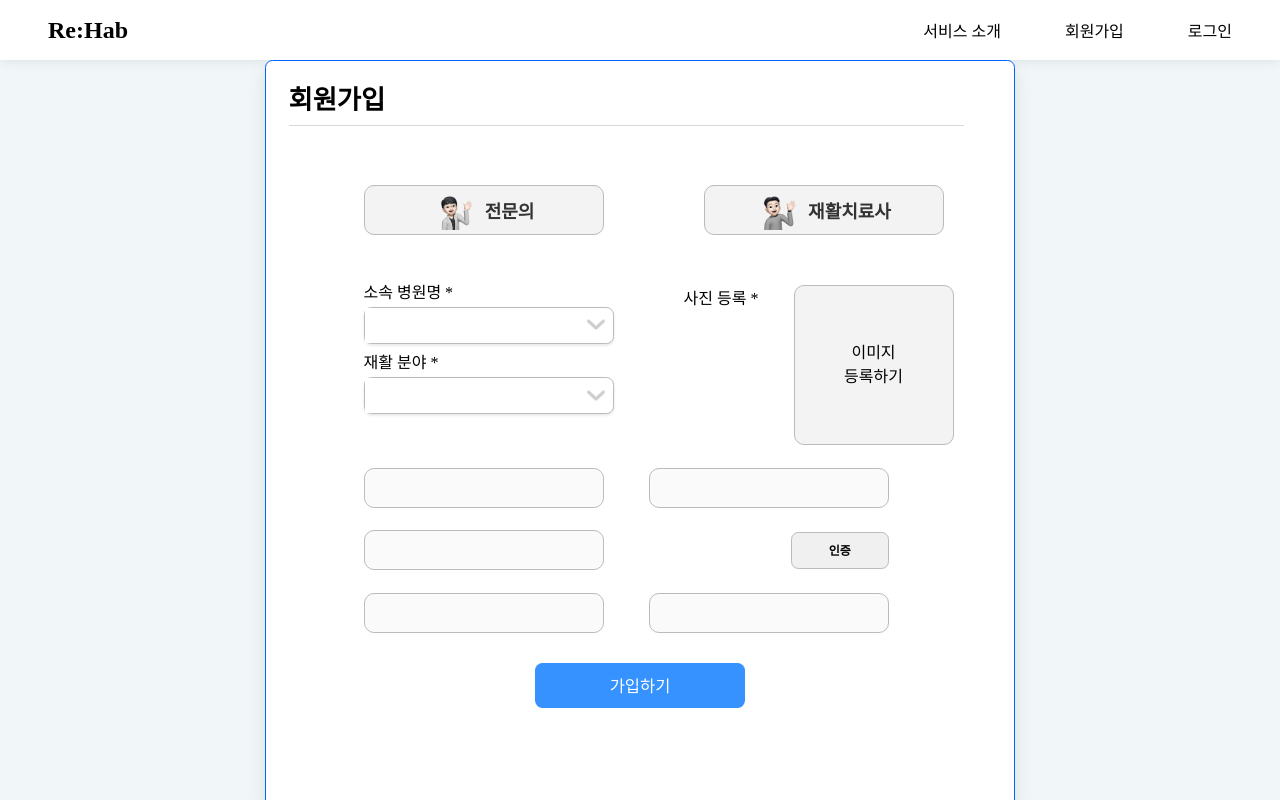
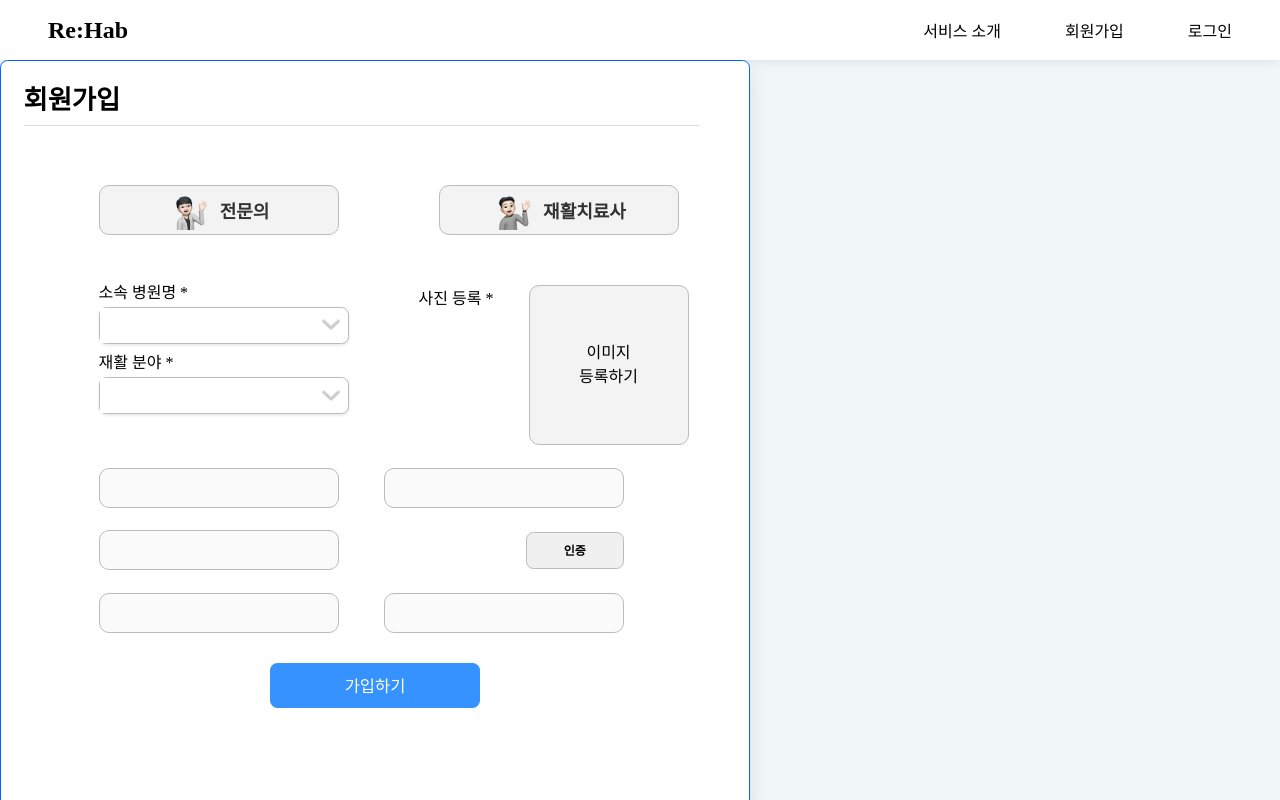
Before and after one commit to sync-without-async/Rehab-FrontEnd, a React (Vite) app: page /signup in a window 1280 px wide. Built offline with nearby package versions, Linux system fonts and the light colour scheme; a web font is replaced by a local one.

Commit message:
refactor: 로그인 페이지 구조 정리

```diff
--- a/src/pages/SignupPage.jsx
+++ b/src/pages/SignupPage.jsx
@@ -4,23 +4,12 @@ import SignupComponents from "../components/Accounts/SignupComponents";
 const PageContainer = styled.div`
   display: flex;
   flex-direction: column;
-  height: 100vh;
-`;
-
-const CenteredContainer = styled.div`
-  display: flex;
-  justify-content: center;
-  align-items: center;
-  flex: 1;
-  margin-top: -50px;
 `;
 
 const SignupPage = () => {
   return (
     <PageContainer>
-      <CenteredContainer>
-        <SignupComponents />
-      </CenteredContainer>
+      <SignupComponents />
     </PageContainer>
   );
 };
```
